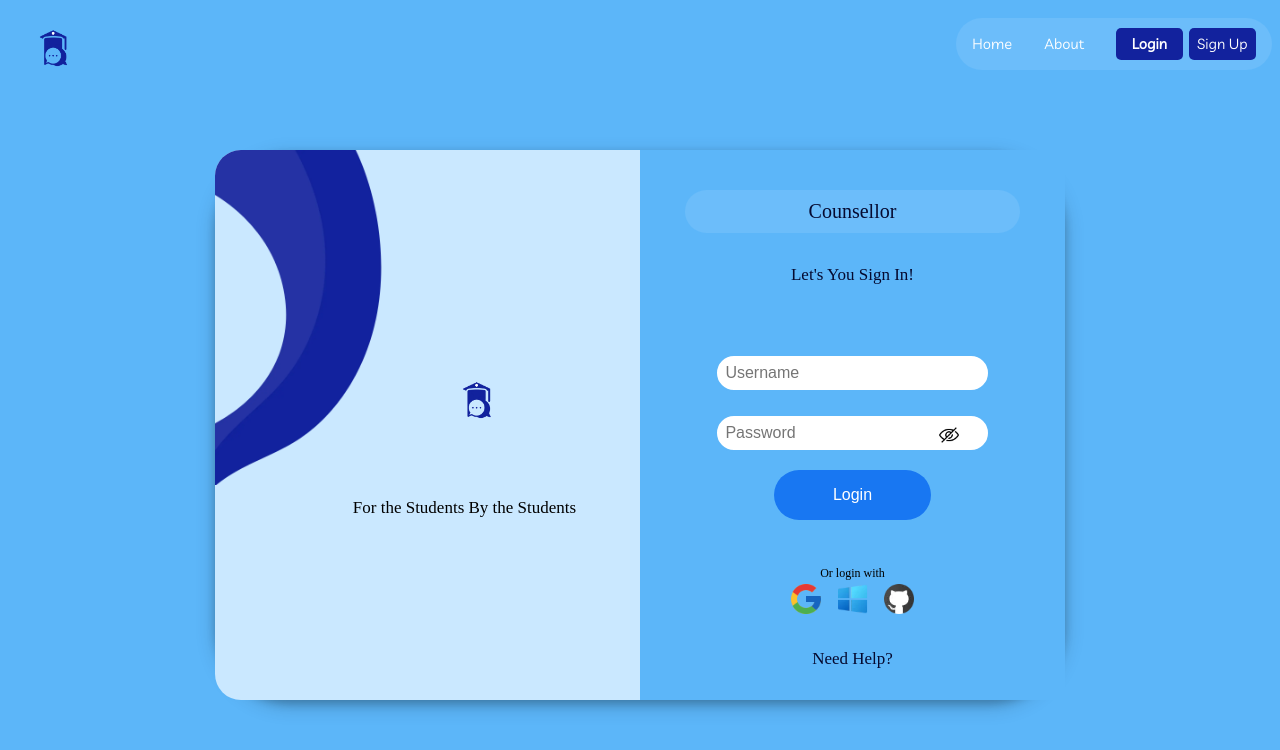
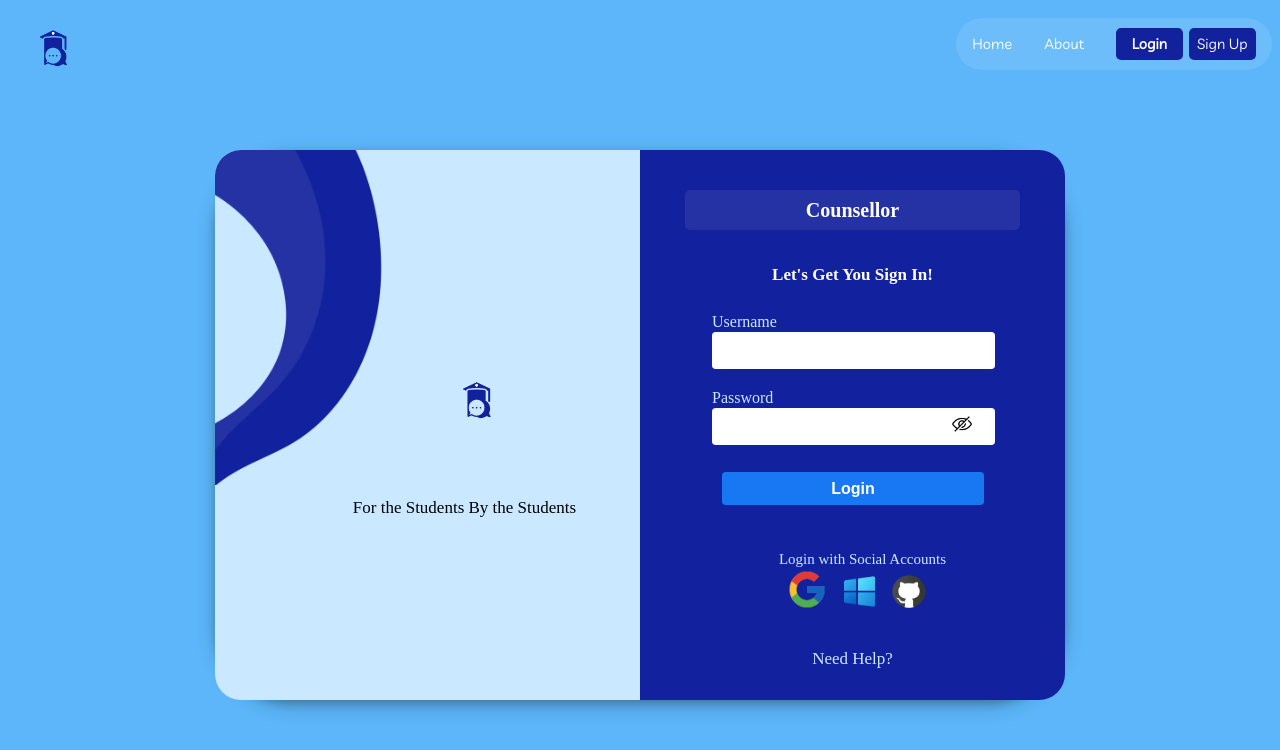
Before and after one commit to Counselllor/Counsellor-Web, a React (Vite) app: page /login in a window 1280 px wide. Shown: the top 750 px of the page. Built offline with nearby package versions, Linux system fonts and the light colour scheme; a web font is replaced by a local one.

Commit message:
Enhanced Login Page UI

```diff
--- a/src/components/Login/Login.css
+++ b/src/components/Login/Login.css
@@ -58,31 +58,37 @@
   .counsellor-text-container {
     position: absolute;
     top: 40px;
-    font-size: 20px;
-    background-color: var(--secPageColor);
-    border-radius: 2.6vw;
+    background-color: #2532A4;
+    border-radius: 5px;
     padding: 0.78vw;
     font-family: "HK Grotesk Bold";
     width: 74%;
     text-align: center;
-    color: #050a30;
+    color: #fdfdfd;
+    text-align: center;
+    font-size: 20px;
+    line-height: 2rem;
+    font-weight: 700;
   }
   .lets-signin-text-container {
     position: absolute;
     font-size: 17px;
-    color: #050a30;
+    color: #fdfdfd;
     text-align: center;
     padding: 1.6vw;
     top: 95px;
+    line-height: 2rem;
+    font-weight: 700;
   }
   .needhelp-container {
     position: absolute;
     font-size: 17px;
-    color: #050a30;
+    color: #cae8ff;
     text-align: center;
     padding: 1.6vw;
     bottom: 10px;
     font-family: "HK Grotesk Medium";
+    font-weight: 500;
   }
   .right-side {
     flex: 1;
@@ -90,73 +96,105 @@
     flex-direction: column;
     align-items: center;
     justify-content: center;
-    background-color: #5cb6f9;
+    background-color: #12229E;
     position: relative;
+    border-top-right-radius: 26px;
+    border-bottom-right-radius: 26px;
   }
 
-  form {
+  .form {
     display: flex;
     flex-direction: column;
     align-items: center;
     justify-content: center;
     padding: 16px;
-    padding-top: 130px;
+    padding-top: 80px;
+    margin-top: 1.5rem;
+    margin-right: 50px;
   }
 
-  input[type="text"],
-  input[type="password"] {
+  .input-group {
+    margin-top: 0.25rem;
+    font-size: 0.875rem;
+    line-height: 1.25rem;
+  }
+
+  .input-group label {
+    display: block;
+    color: #cae8ff;
+    margin-bottom: 4px;
+    font-size: 16px;
+
+  }
+
+  .input-group input {
     width: 112%;
-    padding: 8px;
-    margin: 11px 0;
+    border-radius: 0.375rem;
+    border: 2px solid #fdfdfd;
+    outline: 0;
+    padding: 0.75rem 1rem;
+    color: #050a30;
+    margin-bottom: 20px;
     font-size: 16px;
-    border: 2px solid #5cb6f9;
-    border-radius: 25px;
-    outline: none;
+  }
+
+  .input-group input:focus {
+    border-color: #050a30;
   }
 
   button[type="submit"] {
-    width: 69%;
-    padding: 16px;
-    margin: 7px 0;
+    width: 106%;
+    padding: 0.75rem 1rem;
+    margin: 7px;
     bottom: 25px;
     font-size: 16px;
     background-color: #1877f2;
     color: white;
     border: none;
-    border-radius: 25px;
+    border-radius: 0.375rem;
     cursor: pointer;
+    font-weight: 600;
+    margin-left: 58px;
   }
 
   button[type="submit"]:hover {
-    background-color: #12229d;
+    background-color: #2532A4;
   }
 
   .loginOptions {
-    display: grid;
-    text-align: center;
+    display: flex;
+    flex-direction: column;
+    align-items: center;
+    color: #cae8ff;
+    justify-content: center;
     font-family: "HK Grotesk Medium";
-    font-size: 12px;
+    font-size: 15px;
+    font-weight: 500;
     margin-top: 39px;
+    margin-left: 70px;
   }
 
   #googleicon {
-    margin-right: 10px;
-    width: 22%;
+    margin: 0 12px;
+    width: 24%;
+    cursor: pointer;
   }
 
   #windowicon {
     margin: 0 auto;
     width: 22%;
+    cursor: pointer;
   }
 
   #githubicon {
     margin-left: 10px;
     width: 22%;
+    cursor: pointer;
   }
 
   .toggle-button{
     position:absolute;
     cursor: pointer;
-    top: 50%;
-    right: 25%;
+    top: 48%;
+    right: 22%;
   }
--- a/src/components/Login/Login.jsx
+++ b/src/components/Login/Login.jsx
@@ -59,18 +59,20 @@ const LoginForm = () => {
         {/* This is the right side of the login page   */}
         <div className="right-side">
           <div className="counsellor-text-container">Counsellor</div>
-          <div className="lets-signin-text-container">Let's You Sign In!</div>
+          <div className="lets-signin-text-container">Let's Get You Sign In!</div>
           <div className='needhelp-container'>Need Help?</div>
 
           {/* Login form */}
 
 
-          <form onSubmit={handleSubmit}>
+          <form onSubmit={handleSubmit} class='form'>
+          <div class="input-group">
+			      <label for="username">Username</label>
             <input
               type="text"
               value={username}
               onChange={(event) => setUsername(event.target.value)}
-              placeholder="Username"
+              placeholder=""
               className={`${error === 'User name is Required!' && "inputField"}`}
             />
             {
@@ -78,11 +80,14 @@ const LoginForm = () => {
                 <small className='errorMsg'>Name is Required</small>
               )
             }
+          </div>
+          <div class='input-group'>
+            <label for="password">Password</label>
             <input
               type={passwordType}
               value={password}
               onChange={(event) => setPassword(event.target.value)}
-              placeholder="Password"
+              placeholder=""
               className={`${error === 'Password is Required!' && "inputField"}`}
             />
              {
@@ -93,15 +98,23 @@ const LoginForm = () => {
             <div onClick={passwordToggle} className="toggle-button">
                 <img height={20} width={20} src={passwordType === "password"?hide:show}/>
             </div>
-            <button type="submit">Login</button>
+          </div>
+
+          <button type="submit">Login</button>
 
             {/*Login Option */}
             <div className='loginOptions'>
-              <div className="or-login-with">Or login with </div>
+              <div class="line"></div>
+              <div className="or-login-with">Login with Social Accounts </div>
+              <div class="line"></div>
               <div className="login-with-icons">
+              <a href="https://your-google-signin-url">
                 <img id='googleicon' src={GoogleLogo} alt="gogoleicon" />
+              </a>
                 <img id='windowicon' src={WindowLogo} alt="windowicon" />
+              <a href="https://your-github-signin-url">
                 < img id="githubicon" src={Githublogo} alt="githubicon" />
+              </a>
               </div>
             </div>
           </form>
```
Also changed, not shown: 1 other file (tests, documents, lock files or other folders).
